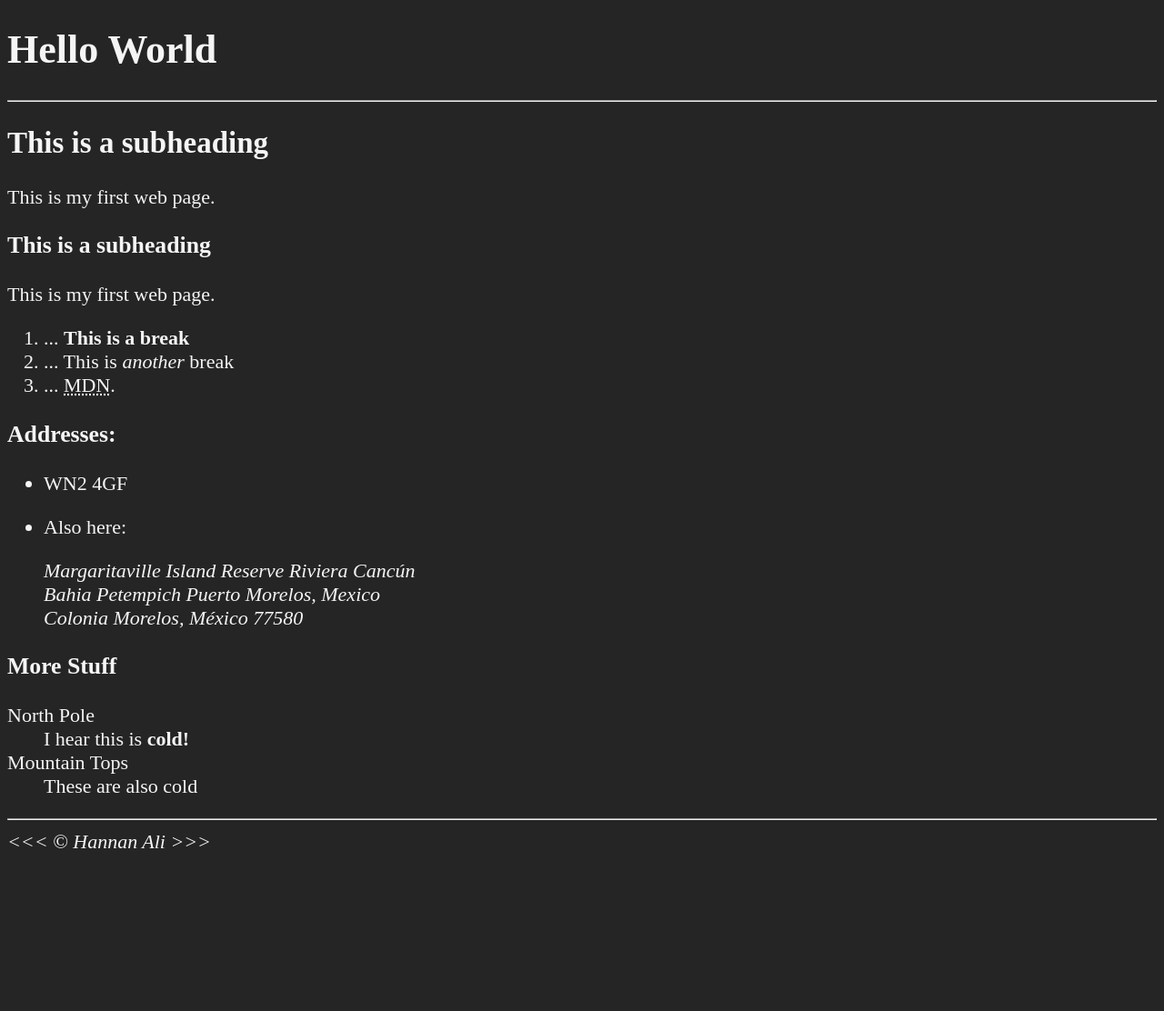
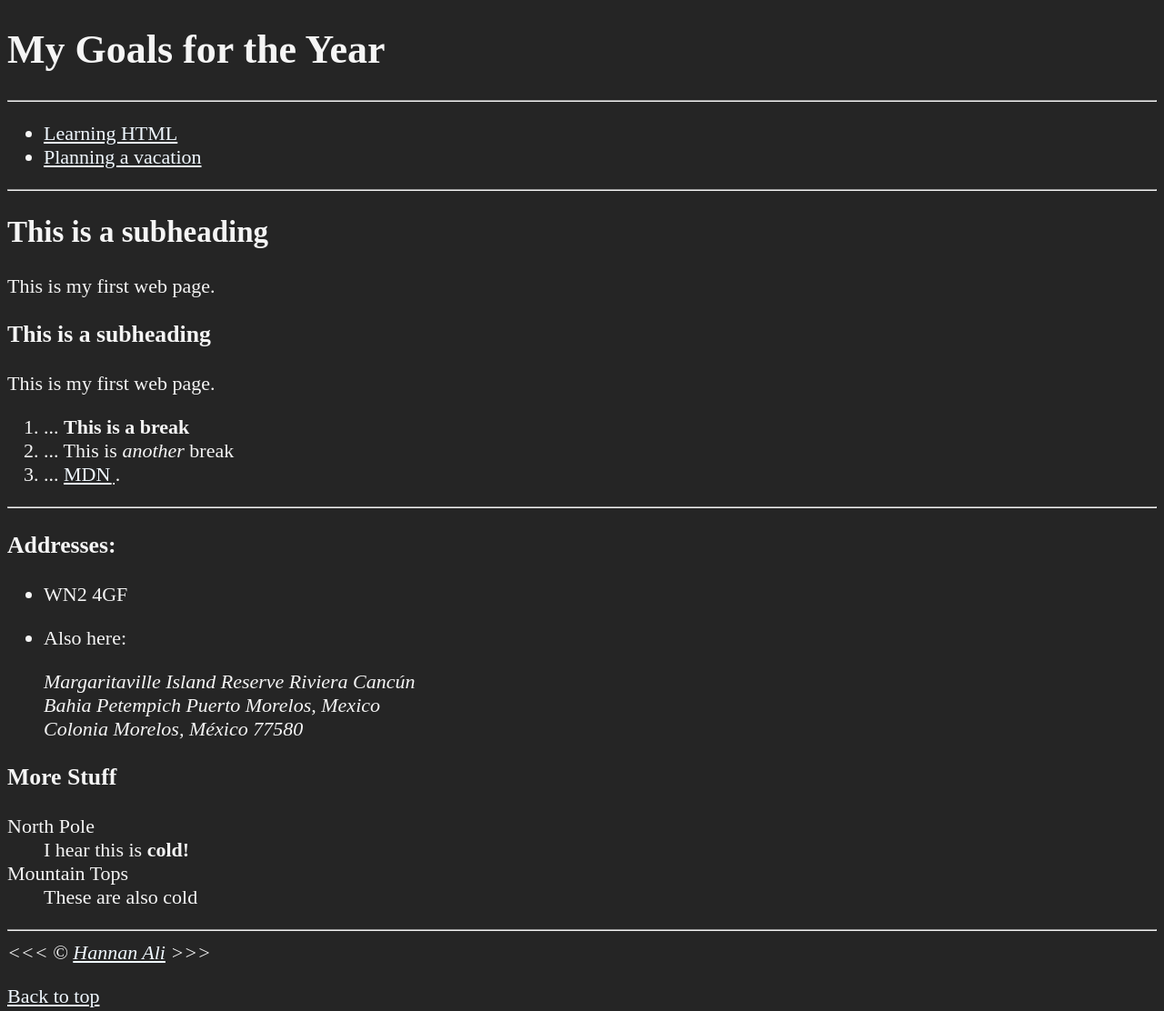
Before and after one commit to HannanAFC/Car-Lister-Programming-Project, a plain HTML site: page index.html in a window 1280 px wide. Shown: the whole page at 91% size. Before the commit the page ends 947 px from the top, so only its background shows below. Drawn offline with Linux system fonts and the light colour scheme.

Commit message:
Added about page

```diff
--- a/index.html
+++ b/index.html
@@ -11,10 +11,24 @@
 </head>
 
 <body>
-    <h1>Hello World</h1>
+    <h1>My Goals for the Year</h1>
 
     <hr>
 
+    <nav>
+        <ul>
+            <li>
+                <a href="#html">Learning HTML</a>
+            </li>
+            <li>
+                <a href="#vacation">Planning a vacation</a>
+            </li>
+        </ul>
+
+    </nav>
+
+    <hr>
+    <section id="html">
     <h2>This is a subheading</h2>
     <p>This is my first web page.</p>
 
@@ -23,8 +37,16 @@
         <ol>
         <li>... <strong>This is a break</strong></li>
         <li>... This is <em>another</em> break</li>
-        <li>... <abbr title="Mozilla Developer Network">MDN</abbr>.</li>
+        <li>... <abbr title="Mozilla Developer Network">
+                <a href="https://developer.mozilla.org/">MDN</a>
+            </abbr>.</li>
     </ol>
+
+    </section>
+
+    <hr>
+
+    <section id="vacation">
     <h3>Addresses:</h3>
     <!--This is an unordered list. In this case it is formatted as a paragraph-->
     <ul>
@@ -48,9 +70,14 @@
         <dd>These are also cold</dd>
 
     </dl>
+    </section>
+
     <hr>
     <!--This is a comment-->
-    <em>&lt;&lt;&lt; &copy; Hannan Ali &gt;&gt;&gt;</em>
+    <em>&lt;&lt;&lt; &copy; <a href="about.html">Hannan Ali</a> &gt;&gt;&gt;</em>
+    <p>
+        <a href="#">Back to top</a>
+    </p>
 
 </body>
 
--- a/main.css
+++ b/main.css
@@ -6,3 +6,15 @@ body {
     background-color: #252525;
     color: whitesmoke;
 }
+
+a {
+    color: aliceblue;
+}
+
+a:visited {
+    color: lightgray;
+}
+
+a:hover, a:active {
+    color: #eee;
+}
```
Also changed, not shown: about.html (added, +41 -0 lines).
